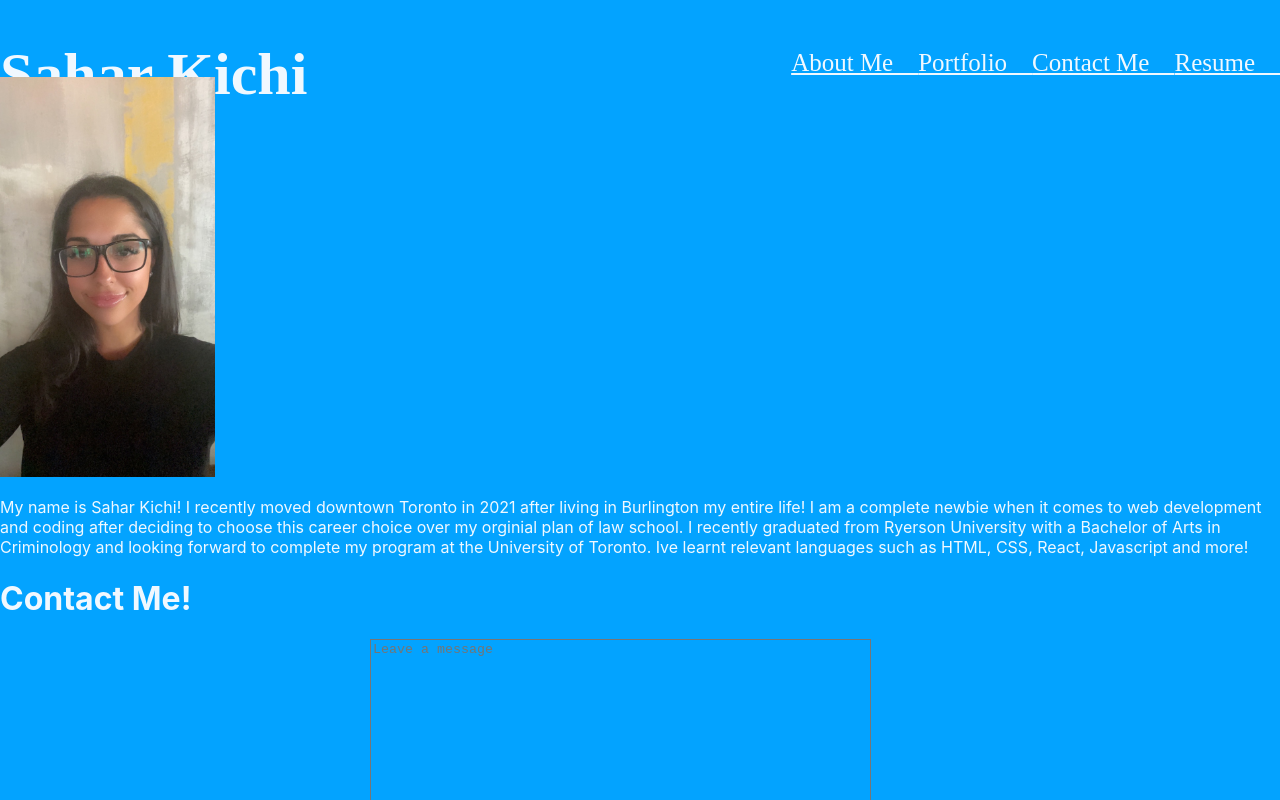
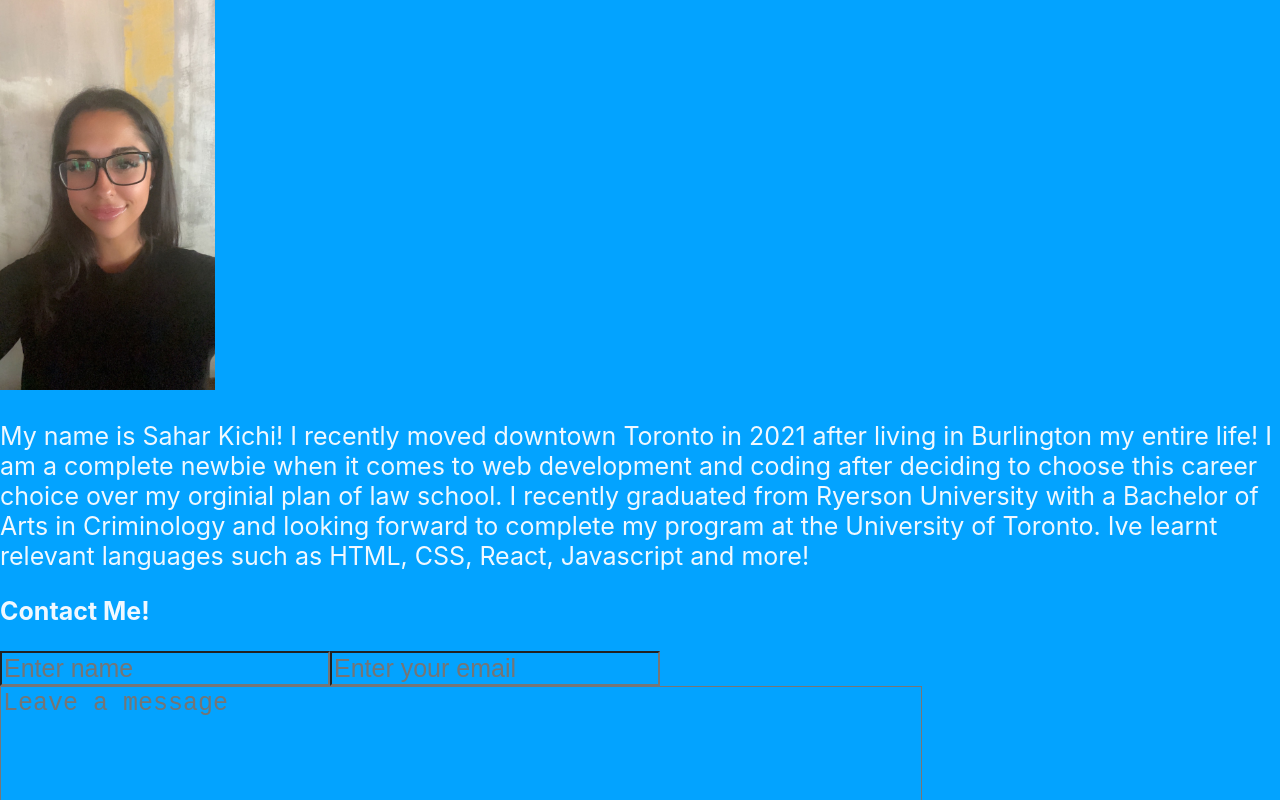
Before and after one commit to saharkichi/new-new-portfolio, a React (Create React App) app: page / in a window 1280 px wide. Shown: the top 800 px of the page. Built offline with nearby package versions, Linux system fonts and the light colour scheme.

Commit message:
implemented useState

```diff
--- a/src/App.css
+++ b/src/App.css
@@ -1,6 +1,7 @@
 * {
     background-color: rgb(3, 163, 255);
     color: aliceblue;
+    font-size: 25px;
 
 }
 
--- a/src/App.js
+++ b/src/App.js
@@ -1,4 +1,4 @@
-import React from 'react';
+import React, {useState} from 'react';
 import './App.css';
 import Aboutme from "./components/Aboutme";
 import Contact from "./components/Contact";
```
